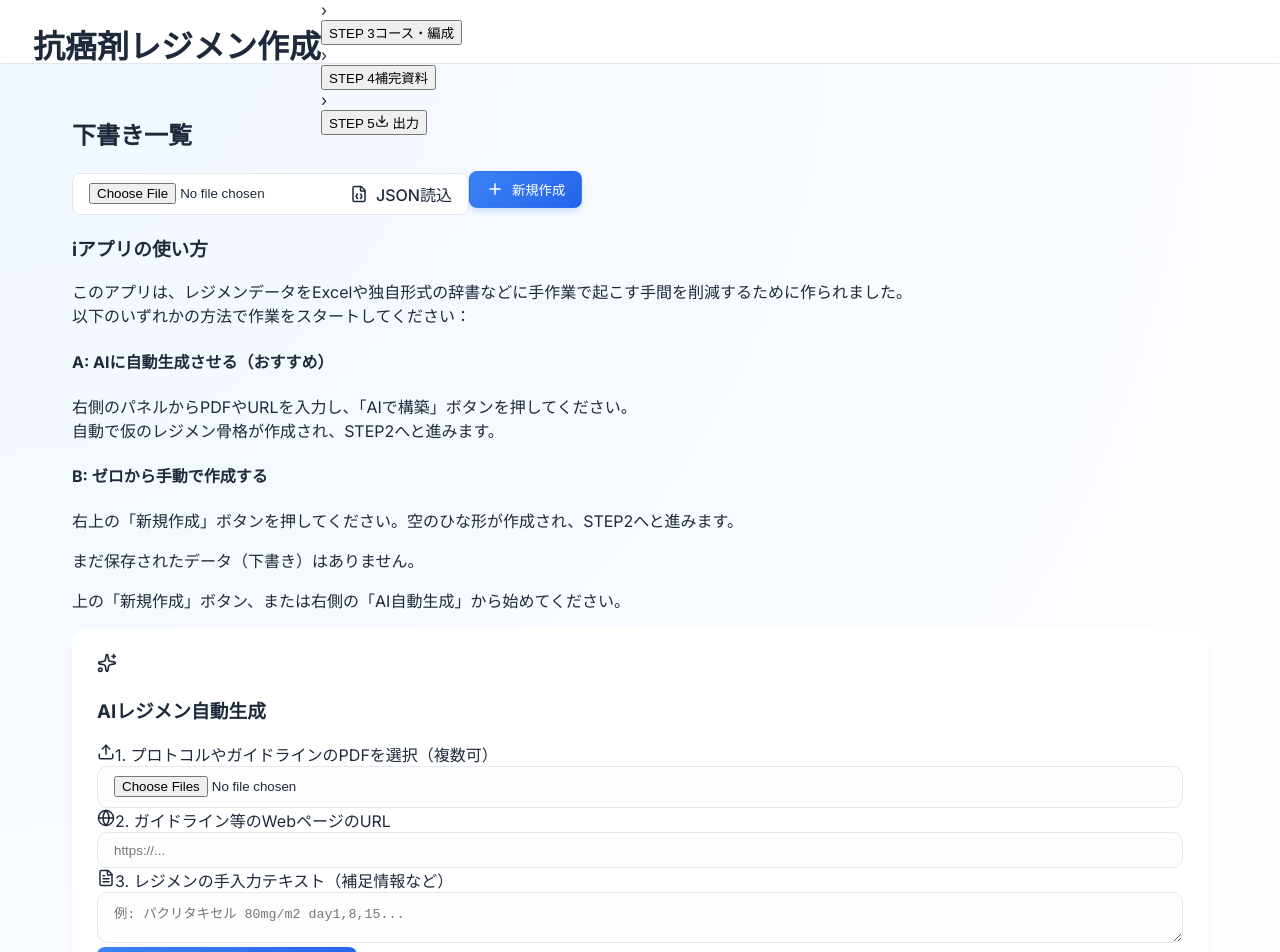
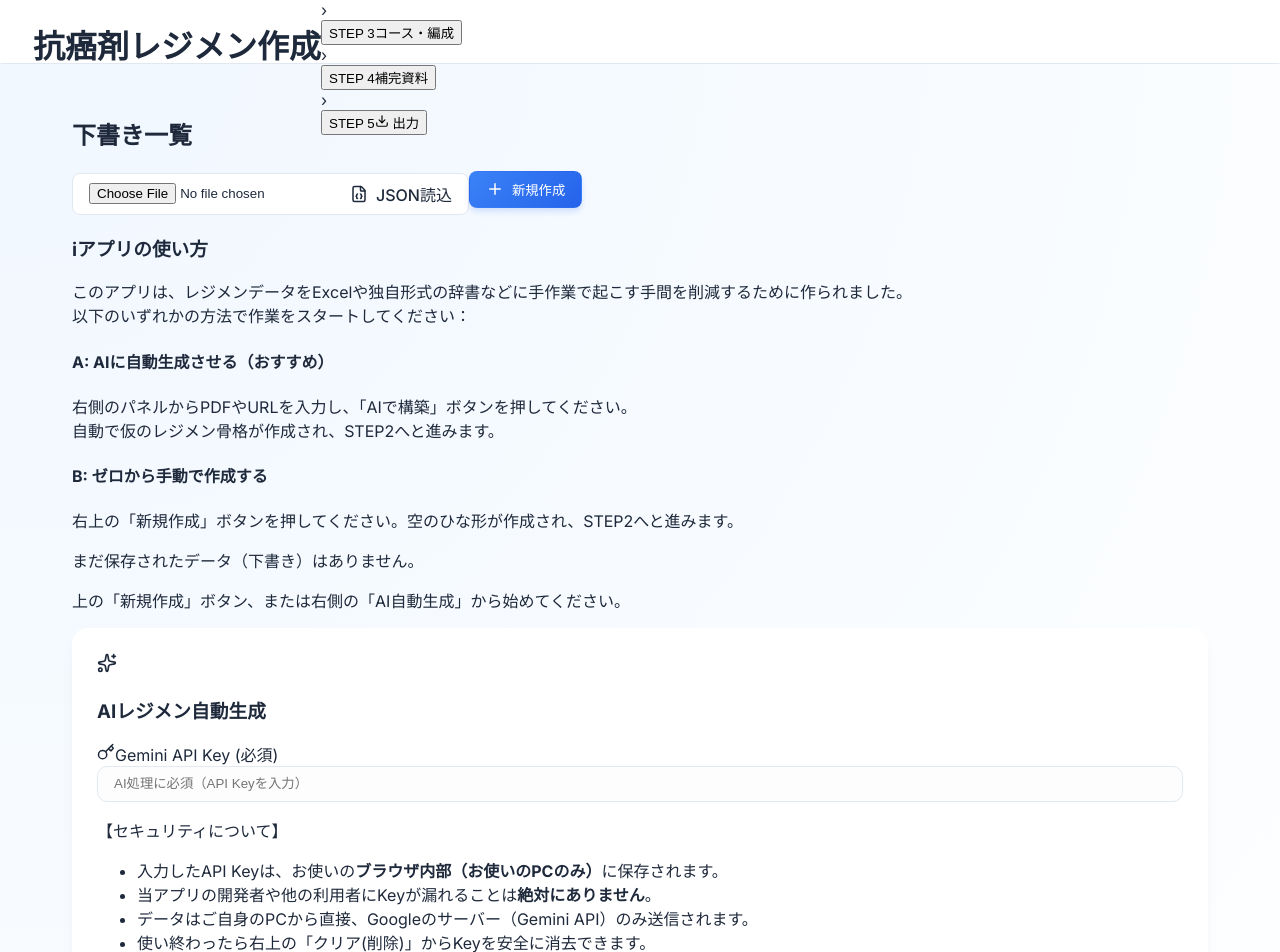
Before and after one commit to hospyhematology-spec/regimen_table_maker, a React (Vite) app: page / in a window 1280 px wide. Shown: the top 952 px of the page. Built offline with nearby package versions, Linux system fonts and the light colour scheme.

Commit message:
Revert: Restore API key input for security #22

```diff
--- a/src/components/AIGenerator.tsx
+++ b/src/components/AIGenerator.tsx
@@ -15,12 +15,11 @@ const AIGenerator: React.FC<AIGeneratorProps> = ({ onSelect }) => {
   const [files, setFiles] = useState<File[]>([]);
   const [url, setUrl] = useState('');
   const [text, setText] = useState('');
-  // ハードコードされた固定のAPI Key
-  const apiKey = 'AIzaSyD50aoZC0Le6yUvUmmZ_GCE91gQrN4V_aU';
+  const [apiKey, setApiKey] = useState(() => localStorage.getItem('gemini_api_key') || '');
 
   const handleGenerate = async () => {
     if (!apiKey) {
-      alert('Gemini API Keyが設定されていません。');
+      alert('Gemini API Keyを入力してください。');
       return;
     }
 
@@ -30,6 +29,7 @@ const AIGenerator: React.FC<AIGeneratorProps> = ({ onSelect }) => {
     }
 
     setIsGenerating(true);
+    localStorage.setItem('gemini_api_key', apiKey);
 
     const fileNames = files.map(f => f.name).join(', ');
     const sources = [
@@ -151,6 +151,42 @@ ${extractedText}
       </div>
 
       <div className="flex flex-col gap-4 mb-6">
+        <div className="bg-yellow-50 p-4 rounded-xl border border-yellow-200 flex flex-col gap-2">
+          <div className="flex justify-between items-center">
+            <div className="flex items-center gap-2 text-yellow-800 font-bold">
+              <Key size={18} />
+              <span className="text-sm">Gemini API Key (必須)</span>
+            </div>
+            {apiKey && (
+              <button
+                className="text-xs text-yellow-700 underline hover:text-yellow-600"
+                onClick={() => {
+                  setApiKey('');
+                  localStorage.removeItem('gemini_api_key');
+                }}
+              >
+                クリア(削除)
+              </button>
+            )}
+          </div>
+          <input
+            type="password"
+            className="input text-sm"
+            placeholder="AI処理に必須（API Keyを入力）"
+            value={apiKey}
+            onChange={(e) => setApiKey(e.target.value)}
+          />
+          <div className="text-[10px] text-yellow-700 mt-1 leading-relaxed">
+            <p className="font-bold border-b border-yellow-200 pb-1 mb-1">【セキュリティについて】</p>
+            <ul className="list-disc pl-3">
+              <li>入力したAPI Keyは、お使いの<b>ブラウザ内部（お使いのPCのみ）</b>に保存されます。</li>
+              <li>当アプリの開発者や他の利用者にKeyが漏れることは<b>絶対にありません</b>。</li>
+              <li>データはご自身のPCから直接、Googleのサーバー（Gemini API）のみ送信されます。</li>
+              <li>使い終わったら右上の「クリア(削除)」からKeyを安全に消去できます。</li>
+            </ul>
+          </div>
+        </div>
+
         <div className="bg-white p-4 rounded-xl border border-blue-100 flex flex-col gap-3">
           <div className="flex items-center gap-2 text-blue-700 font-bold mb-1">
             <Upload size={18} />
```
